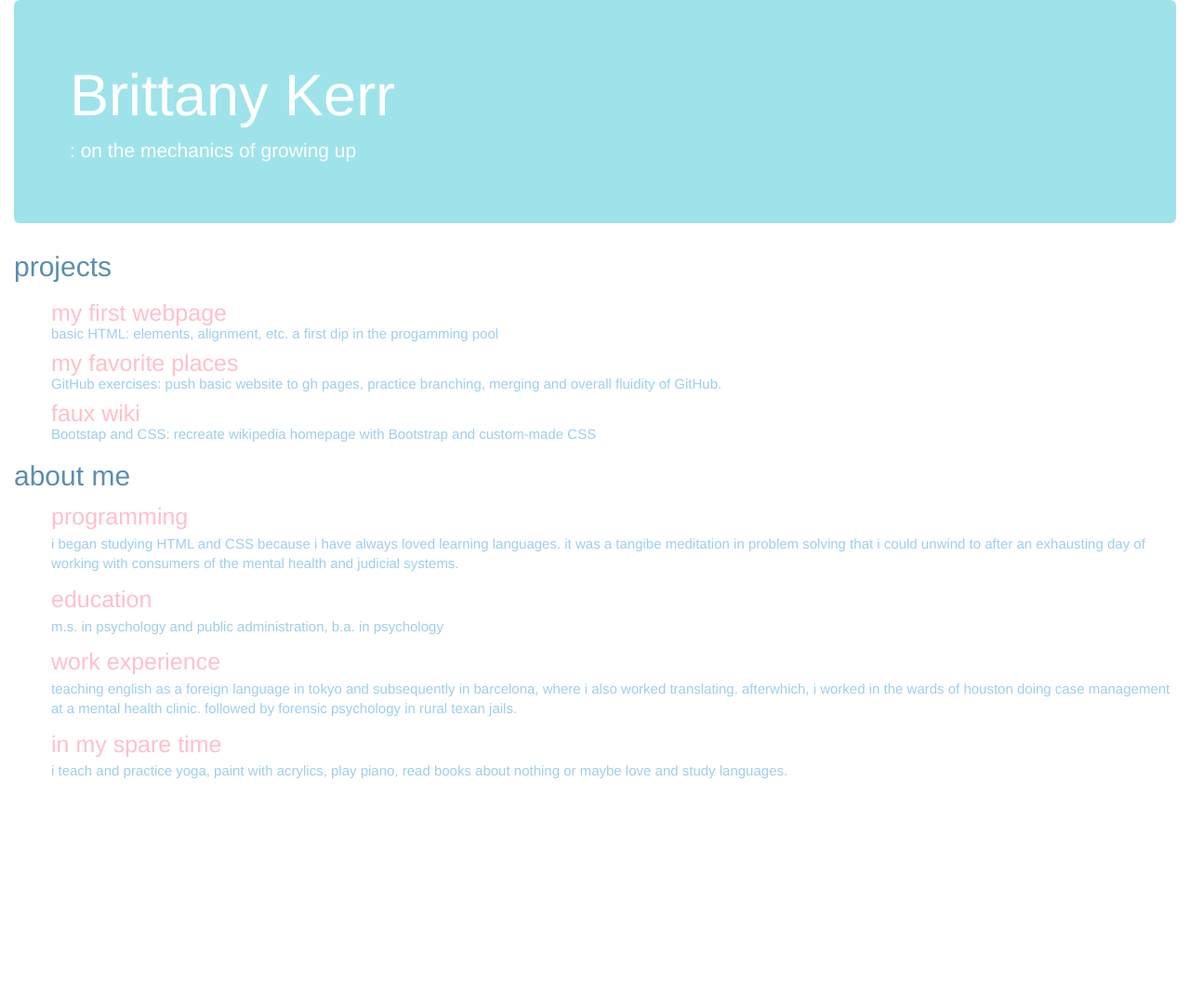
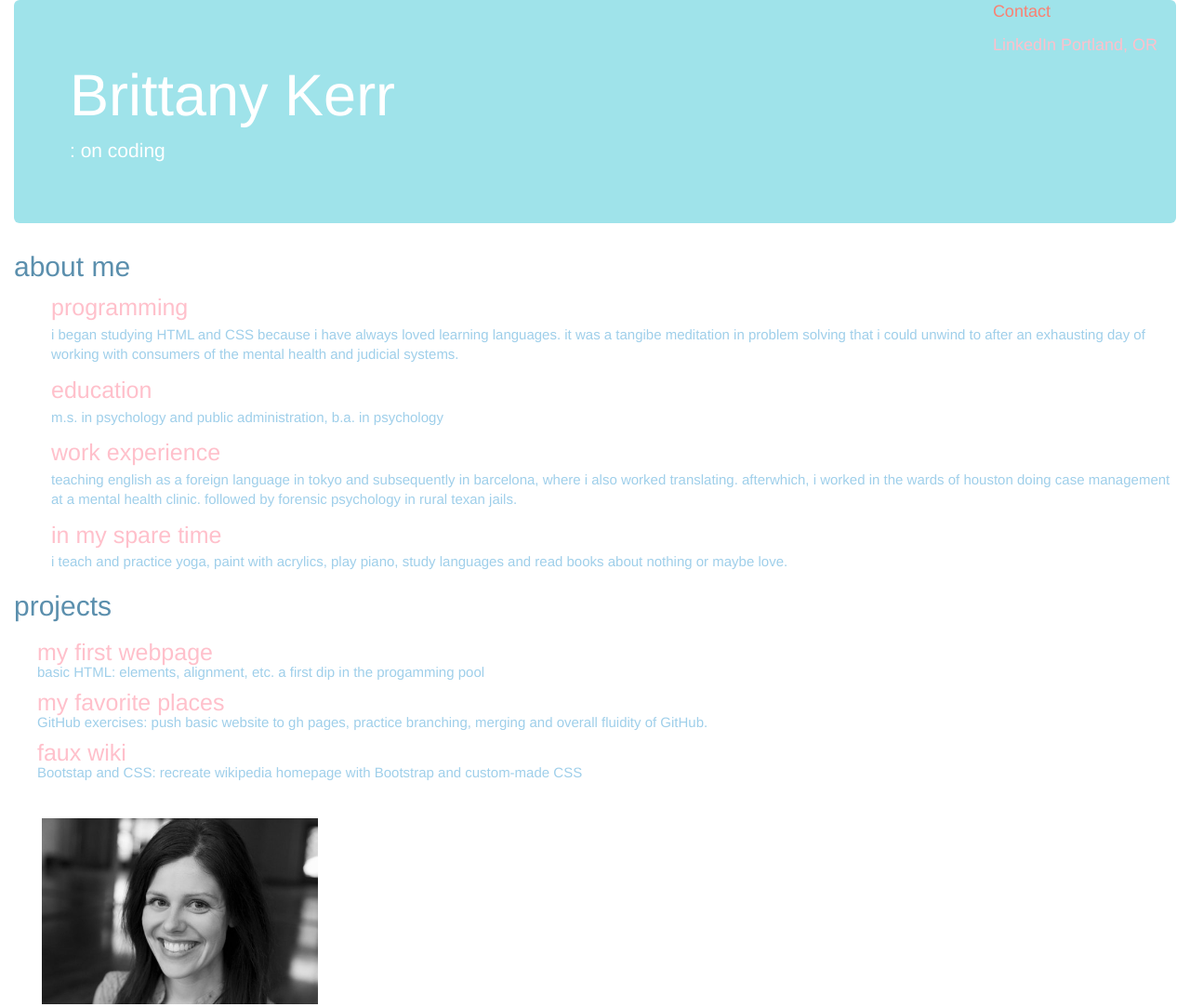
Before and after one commit to kerrbrittany9/portfolio, a plain HTML site: page porti.html in a window 1280 px wide. Shown: the whole page at 93% size. Before the commit the page ends 850 px from the top, so only its background shows below. Drawn offline with Linux system fonts and the light colour scheme.

Commit message:
push projects down the page, add columns to projects [unsuccessfully]

```diff
--- a/css/styles.css
+++ b/css/styles.css
@@ -1,3 +1,21 @@
+.flex-container {
+    display: -webkit-flex;
+    display: flex;
+    -webkit-flex-flow: row wrap;
+    flex-flow: row wrap;
+    text-align: center;
+}
+
+.top {
+  float: right;
+  color: salmon;
+  padding-bottom: 20px;
+  padding-right: 20px;
+  list-style-type: none;
+  font-size: 18px;
+
+}
+
 .jumbotron {
   background-color: #9fe3ea;
   color: white;
@@ -37,3 +55,6 @@ a:active {
   list-style-type: none;
   font-size: 25px;
 }
+.image {
+  margin: 30px;
+}
--- a/porti.html
+++ b/porti.html
@@ -7,19 +7,15 @@
   </head>
   <body>
     <div class="container-fluid">
+      <div class="top">
+        <p>Contact</p>
+        <a href="#">LinkedIn</a>
+        <a href="#">Portland, OR</a>
+      </div>
       <div class="jumbotron">
         <h1>Brittany Kerr</h1>
-        <p>: on the mechanics of growing up</p>
+          <p>: on coding</p>
       </div>
-    <h2 class="title">projects<h2>
-      <ul class="list">
-        <li><a href="https://github.com/kerrbrittany9/My-First-Webpage/blob/master/my-first-webpage.html/">my first webpage</a></li>
-          <p class="descrip">basic HTML: elements, alignment, etc. a first dip in the progamming pool</p>
-        <li><a href="https://kerrbrittany9.github.io/My-First-Webpage/">my favorite places</a></li>
-          <p class="descrip">GitHub exercises: push basic website to gh pages, practice branching, merging and overall fluidity of GitHub.</p>
-        <li><a href="https://github.com/kerrbrittany9/faux-wiki">faux wiki</a></li>
-          <p class="descrip">Bootstap and CSS: recreate wikipedia homepage with Bootstrap and custom-made CSS</p>
-      </ul>
       <h2 class="title">about me</h2>
         <ul class="list">
           <li>programming</li>
@@ -27,10 +23,29 @@
           <l1>education</li>
             <p class="descrip">m.s. in psychology and public administration, b.a. in psychology</p>
           <li>work experience</li>
-          <p class="descrip">teaching english as a foreign language in tokyo and subsequently in barcelona, where i also worked translating. afterwhich, i worked in the wards of houston doing case management at a mental health clinic. followed by forensic psychology in rural texan jails.
+            <p class="descrip">teaching english as a foreign language in tokyo and subsequently in barcelona, where i also worked translating. afterwhich, i worked in the wards of houston doing case management at a mental health clinic. followed by forensic psychology in rural texan jails.</p>
           <li>in my spare time</li>
-          <p class="descrip">i teach and practice yoga, paint with acrylics, play piano, read books about nothing or maybe love and study languages.
+            <p class="descrip">i teach and practice yoga, paint with acrylics, play piano, study languages and read books about nothing or maybe love.</p>
         </ul>
+      <h2 class="title">projects<h2>
+        <div class="row">
+          <div clas="col-md-4">
+            <ul class="list">
+              <li><a href="https://github.com/kerrbrittany9/My-First-Webpage/blob/master/my-first-webpage.html/" target="_blank">my first webpage</a></li>
+                <p class="descrip">basic HTML: elements, alignment, etc. a first dip in the progamming pool</p>
+<div clas="col-md-4">
+              <li><a href="https://kerrbrittany9.github.io/My-First-Webpage/" target="_blank">my favorite places</a></li>
+                <p class="descrip">GitHub exercises: push basic website to gh pages, practice branching, merging and overall fluidity of GitHub.</p>
 
+              <div clas="col-md-4">
+                <li><a href="https://github.com/kerrbrittany9/faux-wiki" target="_blank">faux wiki</a></li>
+                <p class="descrip">Bootstap and CSS: recreate wikipedia homepage with Bootstrap and custom-made CSS</p>
+            </ul>
+          </div>
+        </div>
+      <div class="image">
+        <img src="img/bk.jpg" alt="me" style="width 70px; height: 200px;">
+      </div>
+    </div>
   </body>
 </html>
```
Also changed, not shown: bk.jpeg (added), img/bk.jpg (added). Lines whose indentation alone changed are shown as unchanged.
